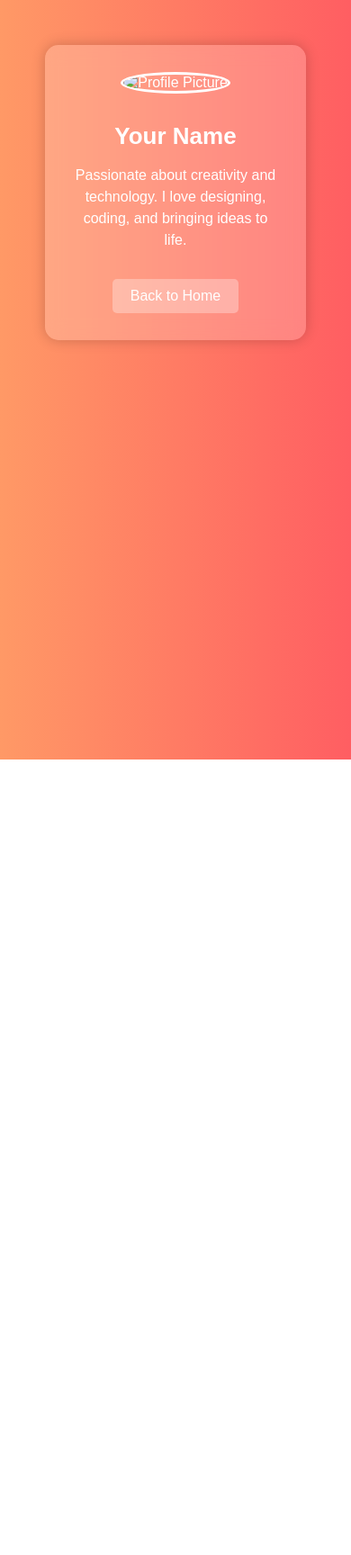
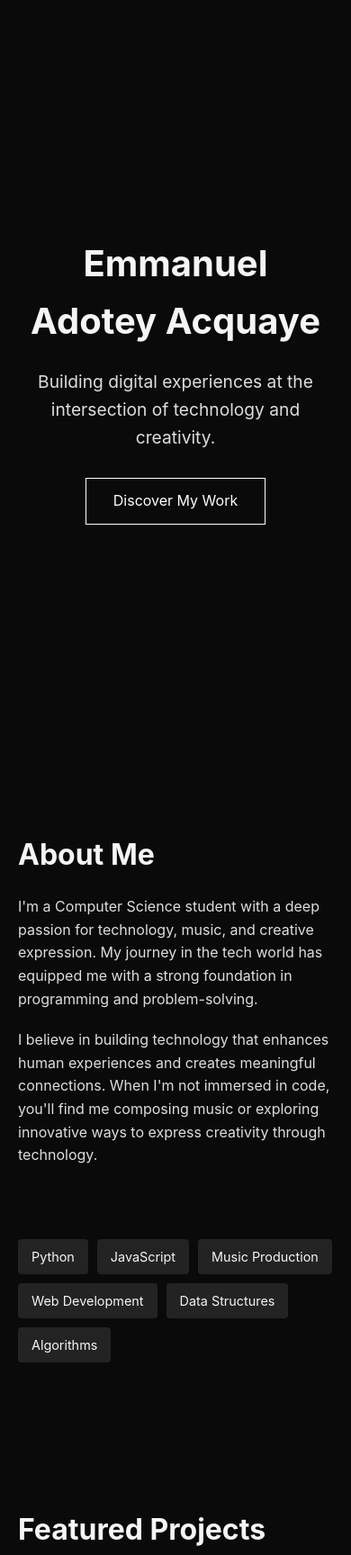
Before and after one commit to hkrmanuel-2/LabExerciseSix, a plain HTML site: page manuel.html in a window 390 px wide. Shown: the top 1728 px of the page at 90% size. Before the commit the page ends 844 px from the top, so only its background shows below. Drawn offline with Linux system fonts and the light colour scheme.

Commit message:
Revamp Emmanuel Adotey Acquaye's portfolio page with a new layout, enhanced styling, and added sections for About, Projects, and Contact. Removed Nana Ntim's portfolio page.

```diff
--- a/manuel.html
+++ b/manuel.html
@@ -3,60 +3,231 @@
 <head>
     <meta charset="UTF-8">
     <meta name="viewport" content="width=device-width, initial-scale=1.0">
-    <title>Profile Page</title>
+    <title>Emmanuel Adotey Acquaye | Portfolio</title>
     <style>
+        * {
+            margin: 0;
+            padding: 0;
+            box-sizing: border-box;
+            font-family: 'Inter', sans-serif;
+        }
+
         body {
-            font-family: Arial, sans-serif;
+            background-color: #0a0a0a;
+            color: #f5f5f5;
+            line-height: 1.6;
+        }
+
+        .container {
+            max-width: 1200px;
+            margin: 0 auto;
+            padding: 0 20px;
+        }
+
+        section {
+            padding: 80px 0;
+        }
+
+        h1, h2, h3 {
+            font-weight: 700;
+            margin-bottom: 20px;
+        }
+
+        h1 { font-size: 3rem; }
+        h2 { font-size: 2.5rem; }
+        h3 { font-size: 1.5rem; }
+
+        p {
+            margin-bottom: 20px;
+            opacity: 0.9;
+        }
+
+        a {
+            color: #f5f5f5;
+            text-decoration: none;
+        }
+
+        .btn {
+            display: inline-block;
+            padding: 12px 30px;
+            border: 1px solid #fff;
+            color: #fff;
+            transition: all 0.3s ease;
+        }
+
+        .btn:hover {
+            background: #fff;
+            color: #000;
+        }
+
+        /* Hero Section */
+        .hero {
+            height: 100vh;
+            display: flex;
+            align-items: center;
             text-align: center;
-            margin: 50px;
-            background: linear-gradient(to right, #ff9966, #ff5e62);
-            color: white;
         }
-        .container {
-            background: rgba(255, 255, 255, 0.2);
-            padding: 30px;
-            border-radius: 15px;
-            box-shadow: 0px 0px 15px rgba(0, 0, 0, 0.2);
-            max-width: 400px;
-            margin: auto;
-            backdrop-filter: blur(10px);
+
+        .hero h1 {
+            margin-bottom: 20px;
         }
-        img {
-            width: 150px;
-            height: 150px;
-            border-radius: 50%;
+
+        .hero p {
+            font-size: 1.2rem;
+            max-width: 600px;
+            margin: 0 auto 30px;
+        }
+
+        /* About Section */
+        .about-content {
+            display: grid;
+            grid-template-columns: 1fr 1fr;
+            gap: 40px;
+            align-items: center;
+        }
+
+        .skills {
+            display: flex;
+            flex-wrap: wrap;
+            gap: 10px;
+            margin-top: 20px;
+        }
+
+        .skill {
+            padding: 8px 15px;
+            background: rgba(255,255,255,0.1);
+            border-radius: 4px;
+            font-size: 0.9rem;
+        }
+
+        /* Projects Section */
+        .projects-grid {
+            display: grid;
+            grid-template-columns: repeat(auto-fill, minmax(300px, 1fr));
+            gap: 30px;
+            margin-top: 40px;
+        }
+
+        .project {
+            padding: 20px;
+            background: #1a1a1a;
+            border-radius: 8px;
+        }
+
+        .project-tags {
+            display: flex;
+            flex-wrap: wrap;
+            gap: 8px;
+            margin-top: 15px;
+        }
+
+        .project-tag {
+            padding: 4px 10px;
+            background: rgba(255,255,255,0.1);
+            border-radius: 4px;
+            font-size: 0.8rem;
+        }
+
+        /* Contact Section */
+        .contact-links {
+            margin-top: 30px;
+        }
+
+        .contact-link {
+            display: flex;
+            align-items: center;
+            gap: 10px;
             margin-bottom: 15px;
-            border: 3px solid white;
         }
-        h1 {
-            font-size: 26px;
-            margin-bottom: 10px;
+
+        /* Footer */
+        footer {
+            text-align: center;
+            padding: 40px 0;
+            border-top: 1px solid rgba(255,255,255,0.1);
         }
-        p {
-            font-size: 16px;
-            line-height: 1.5;
-        }
-        a {
-            display: inline-block;
-            margin-top: 15px;
-            padding: 10px 20px;
-            color: white;
-            background: rgba(255, 255, 255, 0.3);
-            text-decoration: none;
-            border-radius: 5px;
-            transition: 0.3s;
-        }
-        a:hover {
-            background: rgba(255, 255, 255, 0.5);
+
+        /* Responsive */
+        @media (max-width: 768px) {
+            .about-content {
+                grid-template-columns: 1fr;
+            }
+
+            h1 { font-size: 2.5rem; }
+            h2 { font-size: 2rem; }
         }
     </style>
 </head>
 <body>
     <div class="container">
-        <img src="profile.jpg" alt="Profile Picture">
-        <h1>Your Name</h1>
-        <p>Passionate about creativity and technology. I love designing, coding, and bringing ideas to life.</p>
-        <a href="index.html">Back to Home</a>
+        <section class="hero">
+            <div>
+                <h1>Emmanuel Adotey Acquaye</h1>
+                <p>Building digital experiences at the intersection of technology and creativity.</p>
+                <a href="#about" class="btn">Discover My Work</a>
+            </div>
+        </section>
+
+        <section id="about" class="about">
+            <h2>About Me</h2>
+            <div class="about-content">
+                <div>
+                    <p>I'm a Computer Science student with a deep passion for technology, music, and creative expression. My journey in the tech world has equipped me with a strong foundation in programming and problem-solving.</p>
+                    <p>I believe in building technology that enhances human experiences and creates meaningful connections. When I'm not immersed in code, you'll find me composing music or exploring innovative ways to express creativity through technology.</p>
+                </div>
+                <div>
+                    <div class="skills">
+                        <div class="skill">Python</div>
+                        <div class="skill">JavaScript</div>
+                        <div class="skill">Music Production</div>
+                        <div class="skill">Web Development</div>
+                        <div class="skill">Data Structures</div>
+                        <div class="skill">Algorithms</div>
+                    </div>
+                </div>
+            </div>
+        </section>
+
+        <section id="projects" class="projects">
+            <h2>Featured Projects</h2>
+            <div class="projects-grid">
+                <div class="project">
+                    <h3>Audio Visualizer</h3>
+                    <p>An immersive audio visualization system that transforms music into dynamic visual patterns using WebGL and the Web Audio API.</p>
+                    <div class="project-tags">
+                        <span class="project-tag">JavaScript</span>
+                        <span class="project-tag">WebGL</span>
+                    </div>
+                </div>
+
+                <div class="project">
+                    <h3>Algorithmic Composer</h3>
+                    <p>A Python-based tool that leverages machine learning algorithms to generate musical compositions in various styles.</p>
+                    <div class="project-tags">
+                        <span class="project-tag">Python</span>
+                        <span class="project-tag">TensorFlow</span>
+                    </div>
+                </div>
+            </div>
+        </section>
+
+        <section id="contact" class="contact">
+            <h2>Connect</h2>
+            <p>I'm always open to discussing new projects or opportunities to collaborate. Feel free to reach out.</p>
+
+            <div class="contact-links">
+                <a href="mailto:contact@emmanuelacquaye.com" class="contact-link">
+                    contact@emmanuelacquaye.com
+                </a>
+                <a href="https://github.com/" target="_blank" class="contact-link">
+                    GitHub
+                </a>
+            </div>
+        </section>
     </div>
+
+    <footer>
+        <p>&copy; 2023 Emmanuel Adotey Acquaye</p>
+    </footer>
 </body>
 </html>
```
Also changed, not shown: ntim.html (renamed from member1.html).
